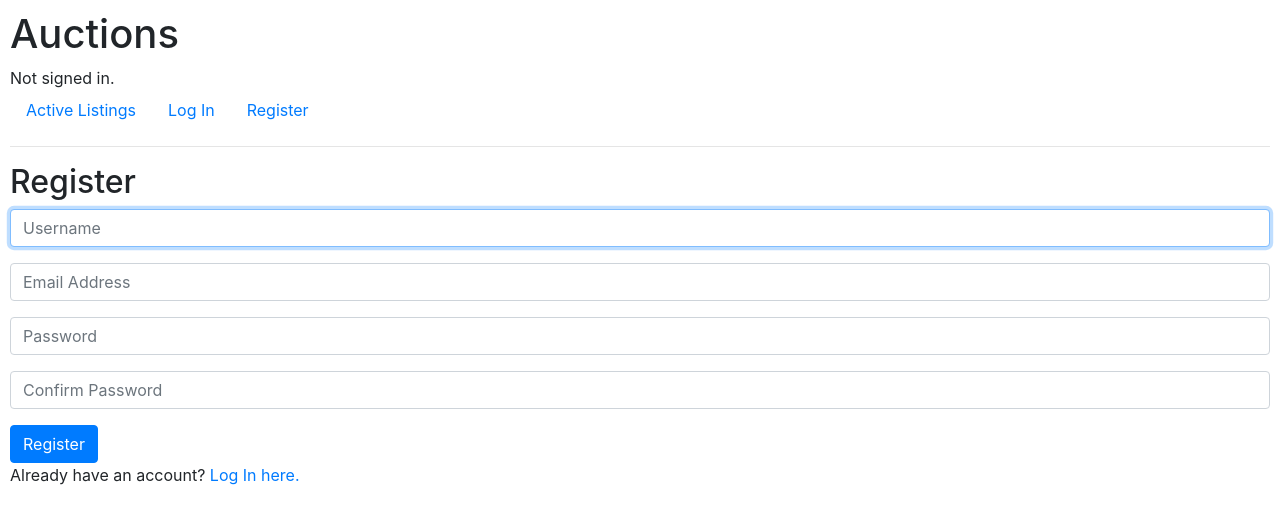
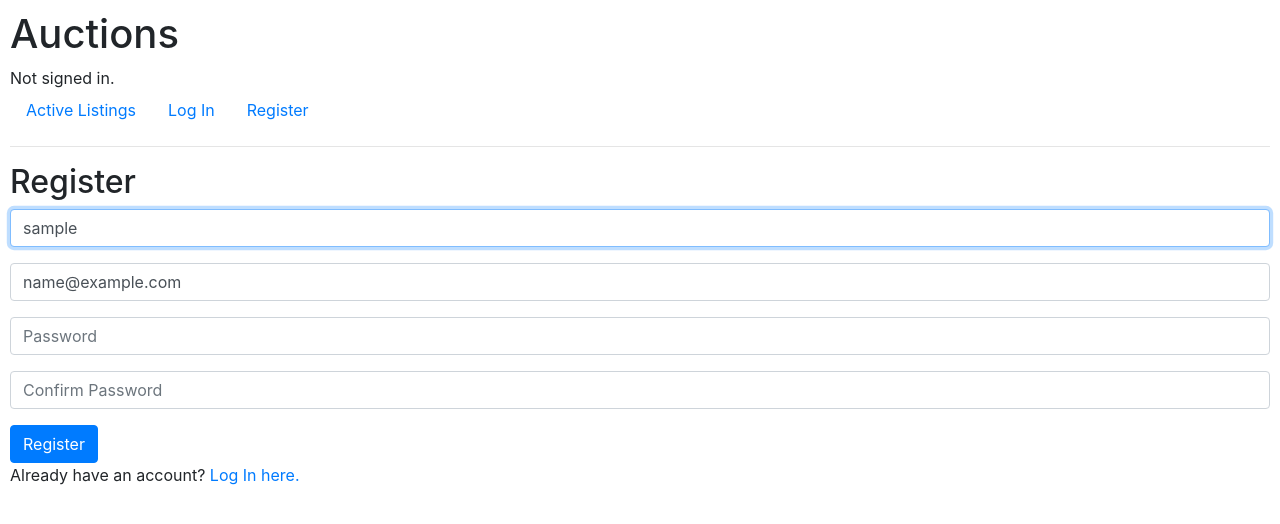
Before and after one commit to RyanNissenbaum/commerce, a Django app: template auctions/templates/auctions/register.html in a window 1280 px wide. Shown: the top 524 px of the page. Run offline with Django 3.2, Linux system fonts and the light colour scheme; the template is opened without the code that fills it: most values are stand-ins (such as "Sample title", 1, 10 or a date in 2020); some libraries are stand-ins or nearby versions.

Commit message:
added registration check

```diff
--- a/auctions/templates/auctions/register.html
+++ b/auctions/templates/auctions/register.html
@@ -11,10 +11,10 @@
     <form action="{% url 'register' %}" method="post">
         {% csrf_token %}
         <div class="form-group">
-            <input class="form-control" autofocus type="text" name="username" placeholder="Username">
+            <input class="form-control" autofocus type="text" name="username" placeholder="Username", value="{{ username }}">
         </div>
         <div class="form-group">
-            <input class="form-control" type="email" name="email" placeholder="Email Address">
+            <input class="form-control" type="email" name="email" placeholder="Email Address", value="{{ email }}">
         </div>
         <div class="form-group">
             <input class="form-control" type="password" name="password" placeholder="Password">
--- a/auctions/views.py
+++ b/auctions/views.py
@@ -46,7 +46,9 @@ def register(request):
         confirmation = request.POST["confirmation"]
         if password != confirmation:
             return render(request, "auctions/register.html", {
-                "message": "Passwords must match."
+                "message": "Passwords must match.",
+                "username" : username,
+                "email" : email
             })
 
         # Attempt to create new user
```
